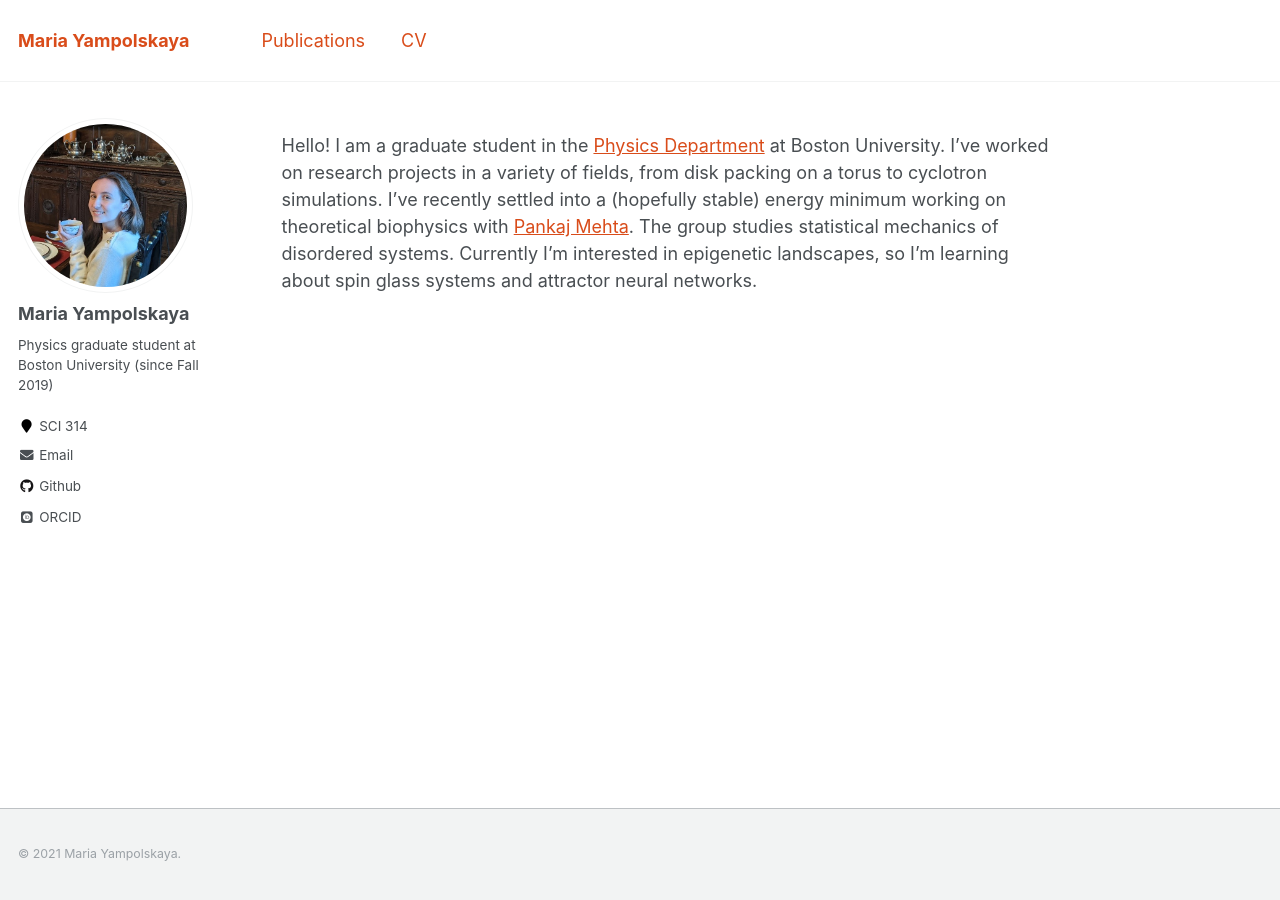
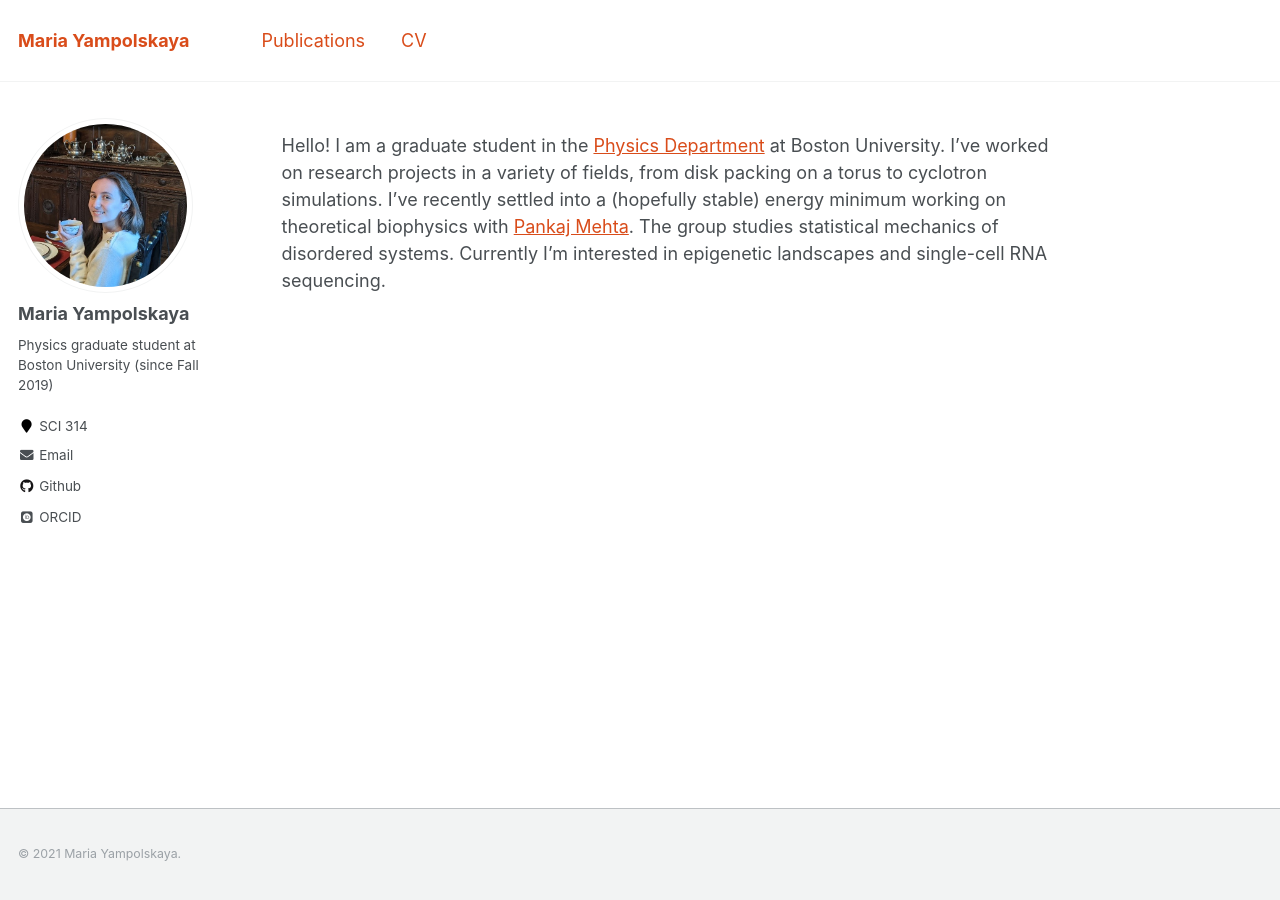
Before and after one commit to maria-yampolskaya/maria-yampolskaya.github.io, a Jekyll site: the page built from _pages/about.md, in a window 1280 px wide. Built offline with Jekyll 4.4.1, drawn with Linux system fonts in a browser that asks for light colours; some web fonts are replaced.

Commit message:
Update about.md

```diff
--- a/_pages/about.md
+++ b/_pages/about.md
@@ -8,4 +8,4 @@ redirect_from:
   - /about.html
 ---
 
-Hello! I am a graduate student in the [Physics Department](http://physics.bu.edu/) at Boston University. I've worked on research projects in a variety of fields, from disk packing on a torus to cyclotron simulations. I've recently settled into a (hopefully stable) energy minimum working on theoretical biophysics with [Pankaj Mehta](http://physics.bu.edu/~pankajm/). The group studies statistical mechanics of disordered systems. Currently I'm interested in epigenetic landscapes, so I'm learning about spin glass systems and attractor neural networks.
+Hello! I am a graduate student in the [Physics Department](http://physics.bu.edu/) at Boston University. I've worked on research projects in a variety of fields, from disk packing on a torus to cyclotron simulations. I've recently settled into a (hopefully stable) energy minimum working on theoretical biophysics with [Pankaj Mehta](http://physics.bu.edu/~pankajm/). The group studies statistical mechanics of disordered systems. Currently I'm interested in epigenetic landscapes and single-cell RNA sequencing.
```
